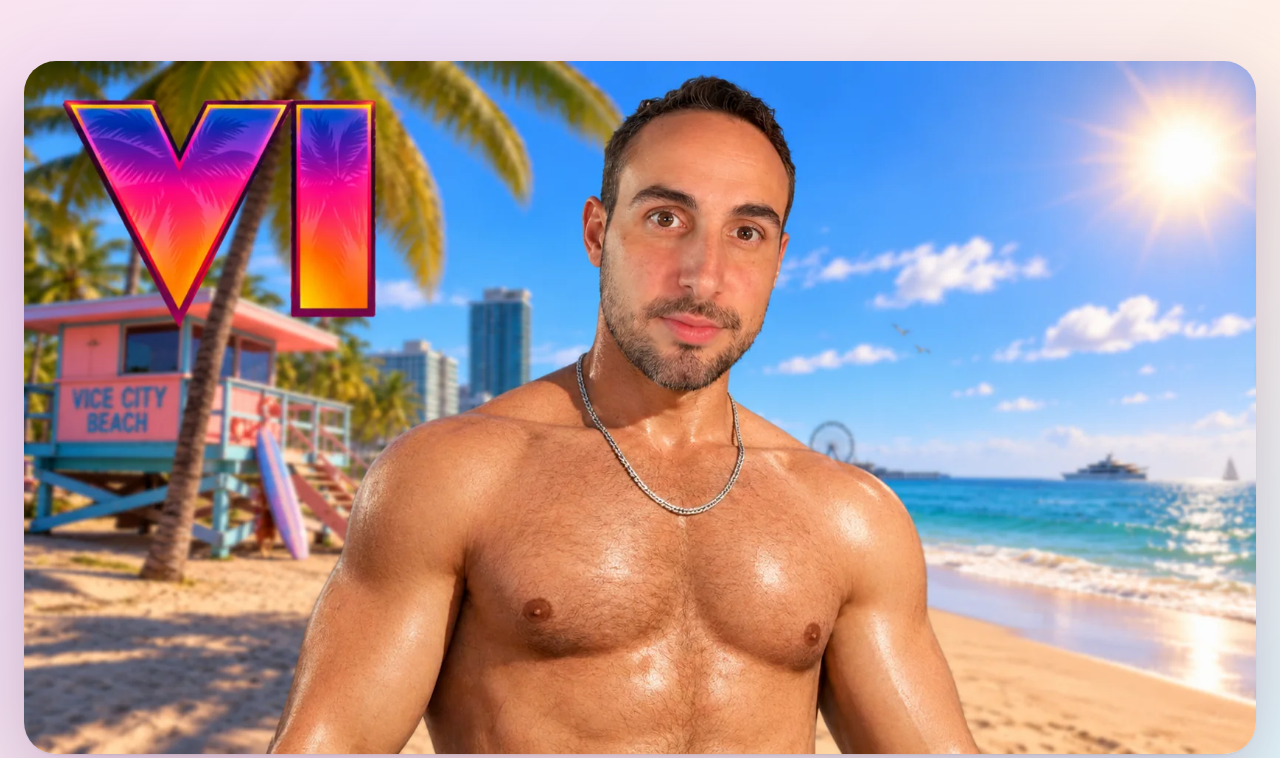
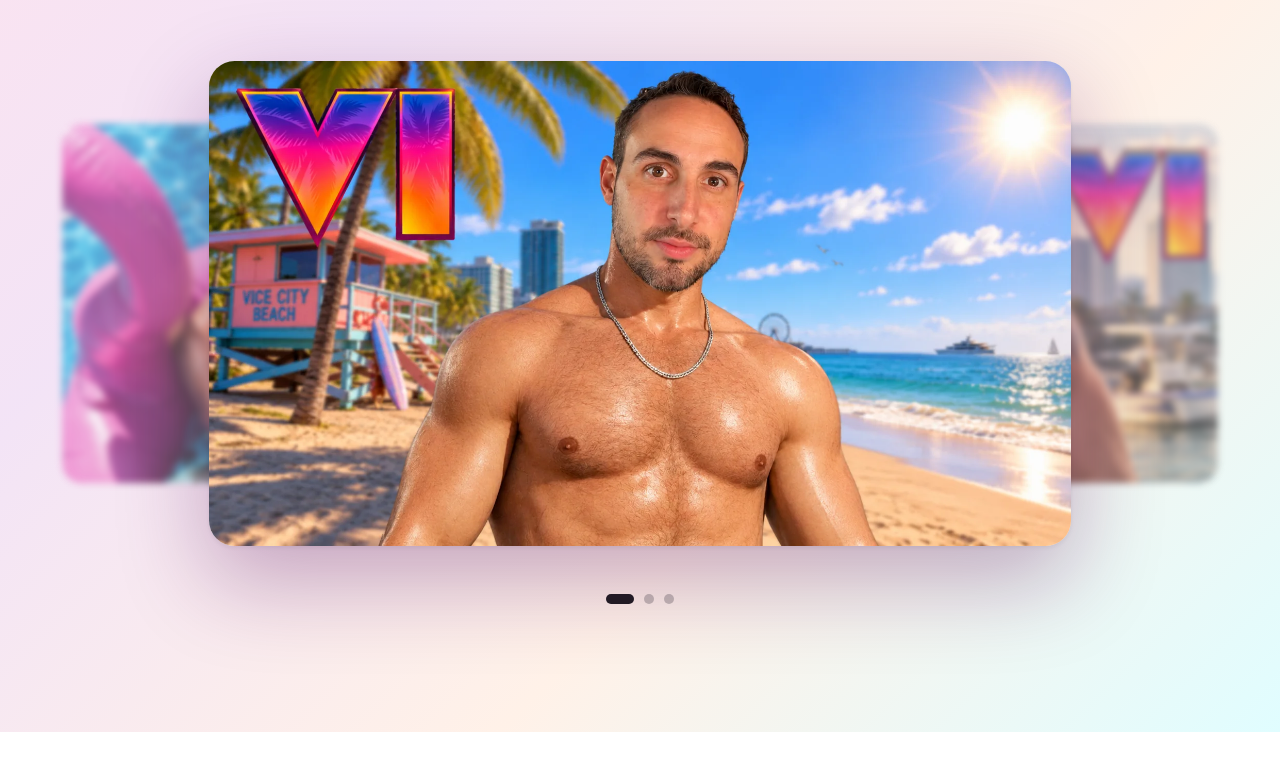
Before and after one commit to JEROON1MO/portfolio-thumbs, a plain HTML site: page index.html in a window 1280 px wide. Shown: the part 2616-3374 px from the top of the page. Drawn offline with Linux system fonts and the light colour scheme.

Commit message:
Seção GTA 6: carrossel com 3 thumbs e laterais desfocadas
Co-Authored-By: Claude Opus 5.5 <noreply@anthropic.com>
Claude-Session: https://claude.ai/code/session_01BL6pAZNAtZkKjs32c3M5rt

```diff
--- a/index.html
+++ b/index.html
@@ -91,6 +91,21 @@
   .gta .big{width:100%;max-width:1320px;aspect-ratio:16/9;border-radius:32px;overflow:hidden;box-shadow:0 1px 2px rgba(0,0,0,.06),0 34px 90px rgba(80,10,90,.28)}
   .gta .big img{width:100%;height:100%;object-fit:cover}
 
+  /* Carrossel GTA */
+  .carousel{position:relative;width:100%;max-width:1600px;aspect-ratio:1000/400;margin-bottom:-24px}
+  .slide{position:absolute;top:0;left:15%;width:70%;aspect-ratio:16/9;padding:0;border:0;background:#e8e8ed;border-radius:clamp(16px,2vw,32px);overflow:hidden;cursor:pointer;
+    transition:transform .8s cubic-bezier(.2,.8,.2,1),filter .8s cubic-bezier(.2,.8,.2,1),opacity .8s ease,box-shadow .8s ease;will-change:transform}
+  .slide img{width:100%;height:100%;object-fit:cover}
+  .slide[data-pos="0"]{transform:translateX(0) scale(1);z-index:3;cursor:default;box-shadow:0 2px 4px rgba(0,0,0,.06),0 34px 90px rgba(80,10,90,.32)}
+  .slide[data-pos="-1"]{transform:translateX(-30%) scale(.74);z-index:1;filter:blur(5px) saturate(.85);opacity:.7}
+  .slide[data-pos="1"]{transform:translateX(30%) scale(.74);z-index:1;filter:blur(5px) saturate(.85);opacity:.7}
+  .slide[data-pos="-1"]:hover,.slide[data-pos="1"]:hover{filter:blur(2px);opacity:.9}
+  .slide:focus-visible{outline:3px solid #0071e3;outline-offset:4px}
+  .dots{display:flex;gap:10px;justify-content:center}
+  .dots button{width:10px;height:10px;padding:0;border:0;border-radius:999px;background:rgba(29,29,31,.25);cursor:pointer;transition:width .3s ease,background .3s ease}
+  .dots button[aria-current="true"]{width:28px;background:#1d1d1f}
+  @media (max-width:700px){ .carousel{aspect-ratio:1000/470} .slide{left:10%;width:80%} .slide[data-pos="-1"]{transform:translateX(-22%) scale(.8)} .slide[data-pos="1"]{transform:translateX(22%) scale(.8)} }
+
   /* Processo */
   .flow{display:flex;flex-wrap:wrap;align-items:stretch;justify-content:center;gap:24px}
   .card{flex:1 1 360px;border-radius:28px;padding:44px 36px;display:flex;flex-direction:column;gap:32px}
@@ -140,7 +155,7 @@
   footer{background:#f5f5f7;padding:0 24px}
   footer .wrap{padding:28px 0 40px;border-top:1px solid #d2d2d7;font-size:13px;color:#6e6e73}
 
-  @media (prefers-reduced-motion:reduce){ html{scroll-behavior:auto} .lift,.btn{transition:none} .hop-in{animation:none} }
+  @media (prefers-reduced-motion:reduce){ html{scroll-behavior:auto} .lift,.btn,.slide{transition:none} .hop-in{animation:none} }
 </style>
 </head>
 <body>
@@ -208,7 +223,14 @@
       <h2 class="h2" style="font-size:clamp(42px,7vw,92px);line-height:1;letter-spacing:-.045em">Bem-vindo ao<br>clima de Vice City.</h2>
       <p class="lead" style="max-width:680px;align-self:center;color:#4a4a4f">Neon, pôr do sol e você no centro da cena. O lançamento mais esperado da década merece thumbs à altura.</p>
     </div>
-    <div class="big lift"><img src="img/gta6.webp" alt="Thumbnail no clima de GTA 6" loading="lazy" width="1672" height="941"></div>
+    <div class="carousel" id="carousel" aria-roledescription="carrossel" aria-label="Thumbnails no clima de GTA 6">
+      <button class="slide" data-pos="0" aria-label="Thumb GTA 6: praia de Vice City"><img src="img/gta6.webp" alt="" loading="lazy" width="1672" height="941"></button>
+      <button class="slide" data-pos="1" aria-label="Thumb GTA 6: dupla ao pôr do sol"><img src="img/gta6-2.webp" alt="" loading="lazy" width="1672" height="941"></button>
+      <button class="slide" data-pos="-1" aria-label="Thumb GTA 6: flamingo na piscina"><img src="img/gta6-3.webp" alt="" loading="lazy" width="1672" height="941"></button>
+    </div>
+    <div class="dots" id="dots" role="group" aria-label="Escolher thumb">
+      <button aria-label="Thumb 1"></button><button aria-label="Thumb 2"></button><button aria-label="Thumb 3"></button>
+    </div>
   </section>
 
   <!-- PROCESSO -->
@@ -324,6 +346,30 @@
   function setPos(v) { cmp.style.setProperty('--pos', v + '%'); }
   range.addEventListener('input', function () { setPos(range.value); });
   setPos(range.value);
+  // Carrossel GTA 6: clique na lateral traz a thumb para o centro
+  (function () {
+    var slides = Array.prototype.slice.call(document.querySelectorAll('#carousel .slide'));
+    var dots = Array.prototype.slice.call(document.querySelectorAll('#dots button'));
+    var current = 0, n = slides.length;
+    function render() {
+      slides.forEach(function (el, i) {
+        var d = (i - current + n) % n; if (d > n / 2) d -= n;
+        el.setAttribute('data-pos', d);
+        el.tabIndex = d === 0 ? -1 : 0;
+      });
+      dots.forEach(function (b, i) { b.setAttribute('aria-current', i === current ? 'true' : 'false'); });
+    }
+    function go(i) { current = (i + n) % n; render(); }
+    slides.forEach(function (el, i) { el.addEventListener('click', function () { if (i !== current) go(i); }); });
+    dots.forEach(function (b, i) { b.addEventListener('click', function () { go(i); }); });
+    var x0 = null, car = document.getElementById('carousel');
+    car.addEventListener('touchstart', function (e) { x0 = e.touches[0].clientX; }, { passive: true });
+    car.addEventListener('touchend', function (e) {
+      if (x0 === null) return; var dx = e.changedTouches[0].clientX - x0; x0 = null;
+      if (Math.abs(dx) > 40) go(current + (dx < 0 ? 1 : -1));
+    });
+    render();
+  })();
 </script>
 </body>
 </html>
```
Also changed, not shown: img/gta6-2.webp (added), img/gta6-3.webp (added).
